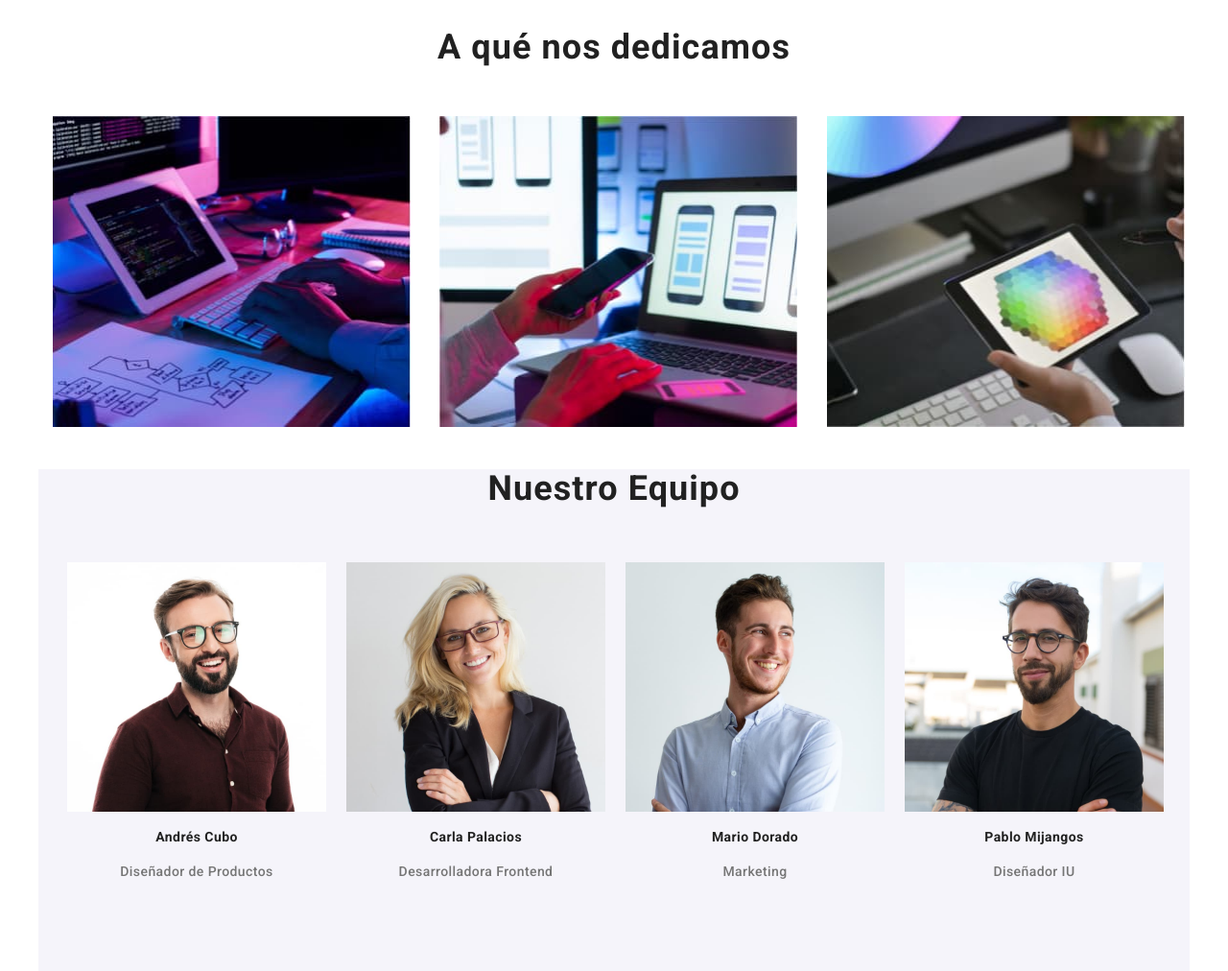
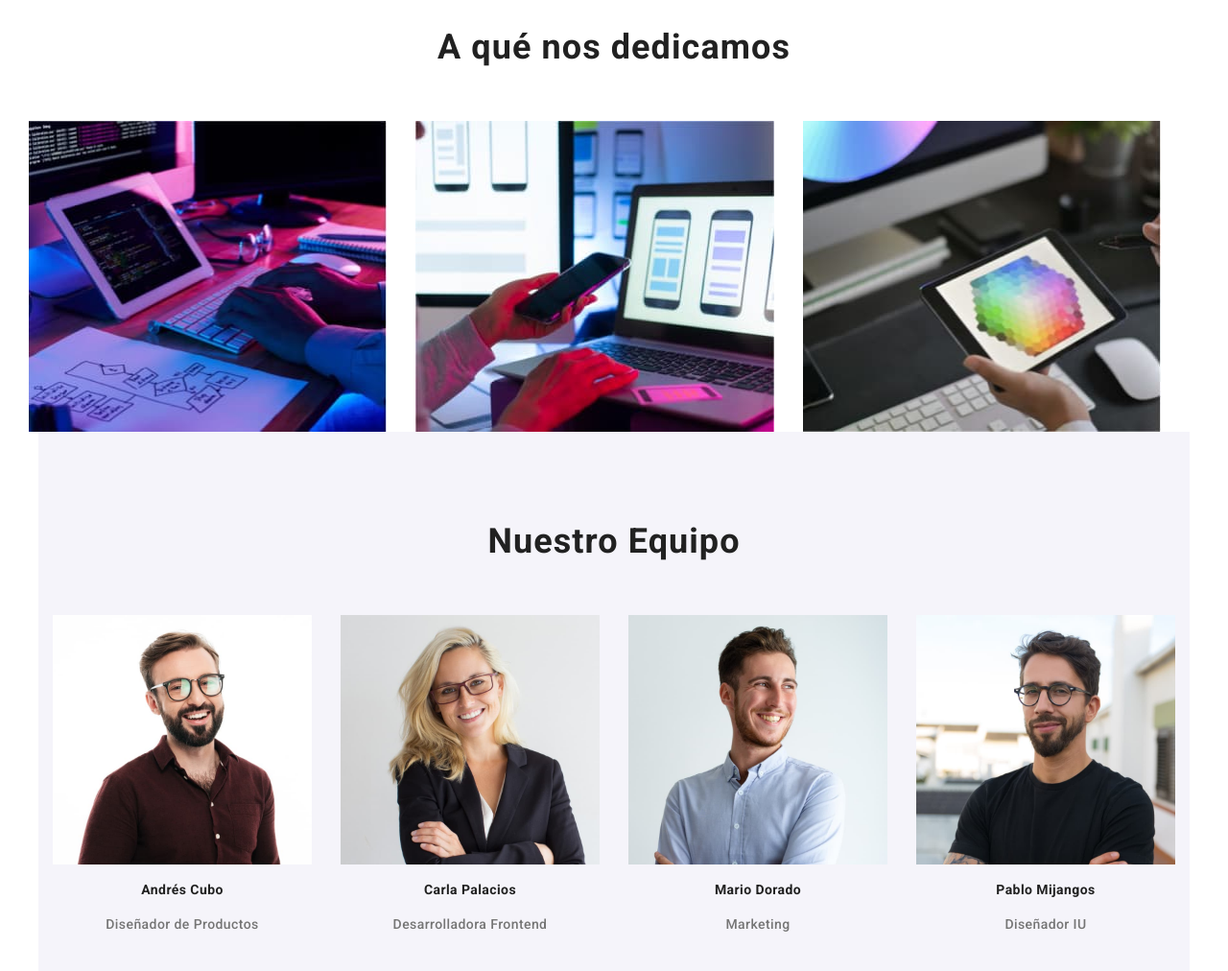
Before and after one commit to mariana-nova/goit-markup-hw-03, a plain HTML site: page index.html in a window 1280 px wide. Shown: the part 820-1832 px from the top of the page at 96% size. Drawn offline with nearby package versions, Linux system fonts and the light colour scheme.

Commit message:
corregir

```diff
--- a/css/styles.css
+++ b/css/styles.css
@@ -201,17 +201,17 @@ main .title {
 }
 .img-prin {
   display: block;
-  margin-left: 100px;
-  margin-right: 100px;
+  margin: auto;
   width: auto;
-  margin-top: 94px;
+  padding-top: 94px;
+  min-width: 250;
 }
 .section-title {
   font-weight: 700;
   font-size: 36px;
   line-height: 1.166em;
+  padding-bottom: 55px;
   margin: auto;
-  margin-bottom: 50px;
   text-align: center;
   font-style: normal;
   letter-spacing: 0.03em;
@@ -220,18 +220,16 @@ main .title {
   display: flex;
   margin: 0px;
   margin-right: 0px;
-  flex-direction: row;
-  justify-content: center;
+  padding-left: 15px;
 }
 .imag-objets {
-  height: 368px;
+  height: 323.7px;
+  width: 373.16px;
   margin-right: 30.26px;
 }
 .img-cont {
   width: 373.16px;
   height: 323.7px;
-  margin-left: 3 auto;
-  margin-right: 0 auto;
 }
 .our-team {
   font-weight: 700;
@@ -244,8 +242,10 @@ main .title {
   letter-spacing: 0.03em;
 }
 .team-work {
-  display: block;
+  padding-left: 15px;
+  padding-top: 94px;
   padding-bottom: 94px;
+  min-width: 250;
   background-color: #f5f4fa;
 }
 
@@ -257,8 +257,7 @@ main .title {
 .list-team {
   width: 270px;
   height: 368px;
-  margin-right: 6px;
-  margin-left: 15px;
+  margin-right: 30px;
 }
 
 .img-e {
```
